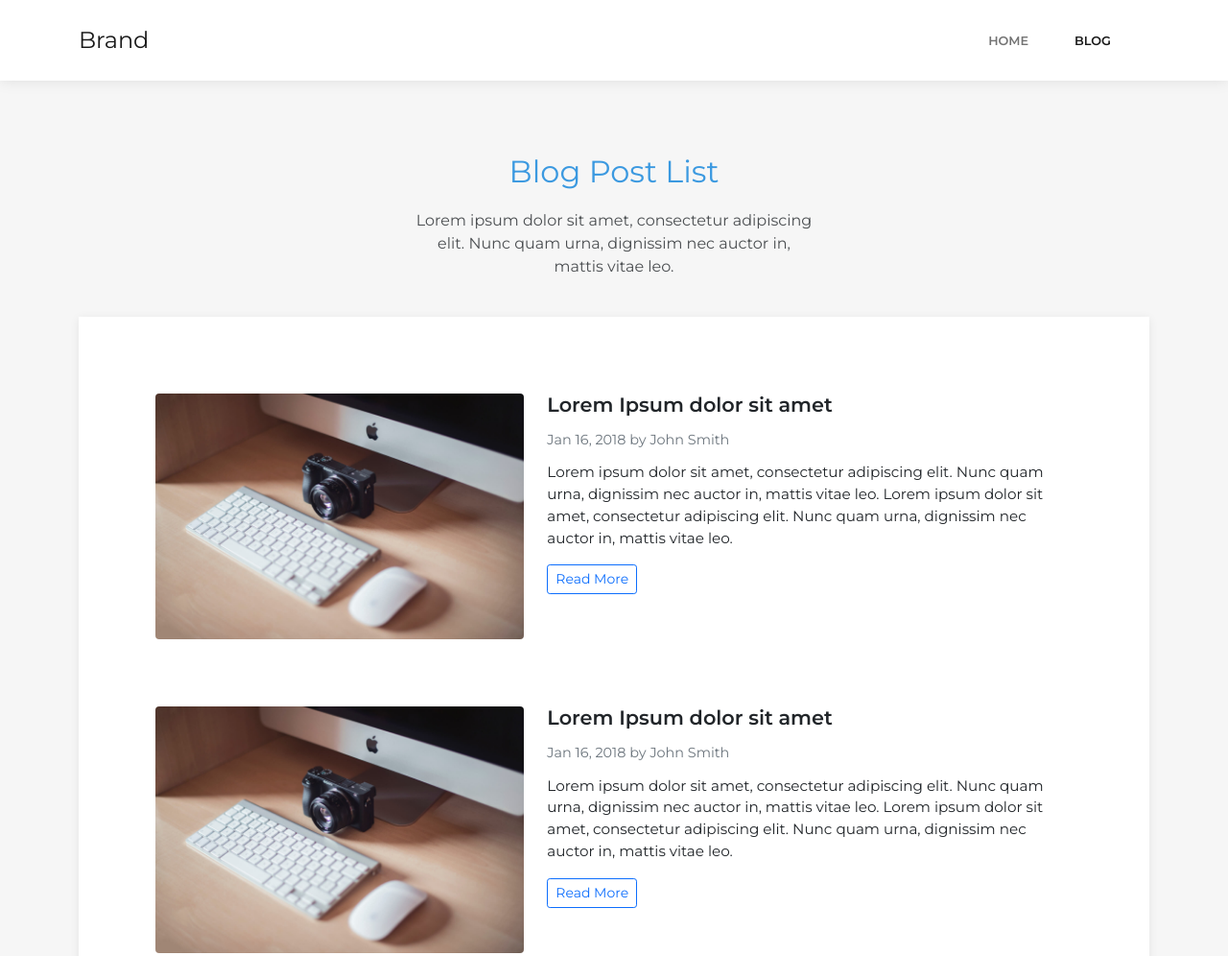
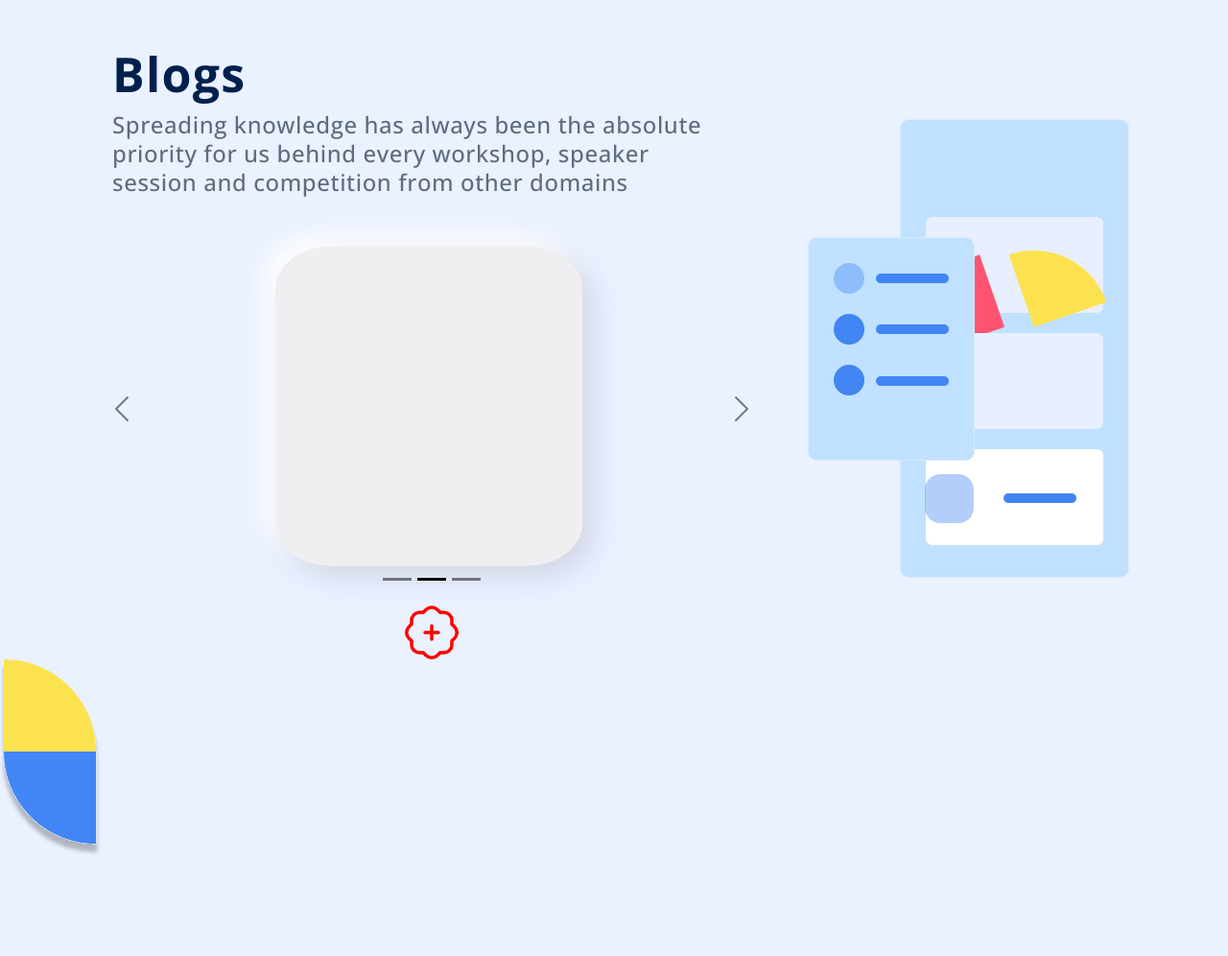
Before and after one commit to buggsaff/club-website-2.0-1, a plain HTML site: page blog-post-list.html in a window 1280 px wide. Shown: the top 996 px of the page at 96% size. After the commit the page ends 892 px from the top, so only its background shows below. Drawn offline with nearby package versions, Linux system fonts and the light colour scheme; some packages are replaced by stand-ins of ours; a script that the page names is missing.

Commit message:
blogs portion added

```diff
--- /dev/null
+++ b/assets/css/gdsc.css
@@ -0,0 +1,39 @@
+@import url('https://fonts.googleapis.com/css2?family=Open+Sans:wght@700&display=swap');
+@import url('https://fonts.googleapis.com/css2?family=Open+Sans:wght@500&display=swap');
+#body1{
+  background-color: rgb(234,241,255);
+}
+#heading
+{
+  font-family: 'Open Sans', sans-serif;
+  font-style: normal;
+  font-weight: bolder;
+  font-size: 50px;
+  line-height: 59px;
+  letter-spacing: 1.31px;
+  color: #00214D;
+}
+#paragraph
+{
+  font-family: 'Open Sans', sans-serif;
+  font-style: normal;
+  font-weight: normal;
+  font-size: 24px;
+  line-height: 30px;
+  text-align: justify;
+  letter-spacing: 0.59375px;
+  color: #5F6C7D;
+}
+#images
+{
+  height:410px;
+}
+.anchor1
+{
+  text-decoration: none;
+  color:red;
+}
+.row1
+{
+  padding-left: 35px;
+}
--- a/blog-post-list.html
+++ b/blog-post-list.html
@@ -1,125 +1,91 @@
-<!DOCTYPE html>
-<html>
-
+<html lang="en">
   <head>
     <meta charset="utf-8">
-    <meta name="viewport" content="width=device-width, initial-scale=1.0, shrink-to-fit=no">
-    <title>Blog - Brand</title>
-    <link rel="stylesheet" href="/assets/bootstrap/css/bootstrap.min.css?h=95f02de17a7ee478020e31492239cb61">
-    <link rel="stylesheet" href="https://fonts.googleapis.com/css?family=Montserrat:400,400i,700,700i,600,600i">
-    <link rel="stylesheet" href="/assets/fonts/simple-line-icons.min.css?h=34f9b351b7076f97babcdac3c1081100">
-    <link rel="stylesheet" href="https://cdnjs.cloudflare.com/ajax/libs/baguettebox.js/1.10.0/baguetteBox.min.css">
-    <link rel="stylesheet" href="/assets/css/vanilla-zoom.min.css?h=e737f76df021b46fa7180f48799a5d20">
+    <meta name="viewport" content="width=device-width, initial-scale=1">
+    <link rel="stylesheet" href="assets\css\gdsc.css">
+    <link href="https://cdn.jsdelivr.net/npm/bootstrap@5.1.3/dist/css/bootstrap.min.css" rel="stylesheet" integrity="sha384-1BmE4kWBq78iYhFldvKuhfTAU6auU8tT94WrHftjDbrCEXSU1oBoqyl2QvZ6jIW3" crossorigin="anonymous">
+    <title>Blogs</title>
   </head>
-
-<body>
-    <nav class="navbar navbar-light navbar-expand-lg fixed-top bg-white clean-navbar">
-        <div class="container"><a class="navbar-brand logo" href="#">Brand</a><button data-bs-toggle="collapse" class="navbar-toggler" data-bs-target="#navcol-1"><span class="visually-hidden">Toggle navigation</span><span class="navbar-toggler-icon"></span></button>
-            <div class="collapse navbar-collapse" id="navcol-1">
-                <ul class="navbar-nav ms-auto">
-                    <li class="nav-item"><a class="nav-link" href="/index.html">Home</a></li>
-                    <li class="nav-item"><a class="nav-link active" href="/blog-post-list.html">Blog</a></li>
-                </ul>
+  <body id="body1">
+  <div class="container">
+    <div class="row">
+      <div class="col-md-8 pt-5">
+        <div class="row row1">
+          <h2 id="heading">Blogs</h2>
+          <p id="paragraph">Spreading knowledge has always been the absolute <br>priority for us behind every workshop, speaker <br>session and competition from other domains</p>
+        </div>
+        <div class="row">
+          <div id="carouselExampleDark" class="carousel carousel-dark slide" data-bs-ride="carousel">
+  <div class="carousel-indicators">
+    <button type="button" data-bs-target="#carouselExampleDark" data-bs-slide-to="0" class="active" aria-current="true" aria-label="Slide 1"></button>
+    <button type="button" data-bs-target="#carouselExampleDark" data-bs-slide-to="1" aria-label="Slide 2"></button>
+    <button type="button" data-bs-target="#carouselExampleDark" data-bs-slide-to="2" aria-label="Slide 3"></button>
+  </div>
+  <div class="carousel-inner">
+    <div class="carousel-item active" data-bs-interval="3000">
+      <img id="images" src="assets\img\Group 60.svg" class="d-block w-100" alt="...">
+      <div class="carousel-caption d-none d-md-block">
       </div>
     </div>
-    </nav>
-    <main class="page blog-post-list">
-        <section class="clean-block clean-blog-list dark">
-            <div class="container">
-                <div class="block-heading">
-                    <h2 class="text-info">Blog Post List</h2>
-                    <p>Lorem ipsum dolor sit amet, consectetur adipiscing elit. Nunc quam urna, dignissim nec auctor in, mattis vitae leo.</p>
+    <div class="carousel-item" data-bs-interval="3000">
+      <img id="images" src="assets\img\Group 60.svg" class="d-block w-100" alt="...">
+      <div class="carousel-caption d-none d-md-block">
       </div>
-                <div class="block-content">
-                    <div class="clean-blog-post">
-                        <div class="row">
-                            <div class="col-lg-5"><img class="rounded img-fluid" src="/assets/img/tech/image4.jpg?h=0adc0de9a17a7caea6b8641f5d6ae02c"></div>
-                            <div class="col-lg-7">
-                                <h3>Lorem Ipsum dolor sit amet</h3>
-                                <div class="info"><span class="text-muted">Jan 16, 2018 by&nbsp;<a href="#">John Smith</a></span></div>
-                                <p>Lorem ipsum dolor sit amet, consectetur adipiscing elit. Nunc quam urna, dignissim nec auctor in, mattis vitae leo. Lorem ipsum dolor sit amet, consectetur adipiscing elit. Nunc quam urna, dignissim nec auctor in, mattis vitae leo.</p><button class="btn btn-outline-primary btn-sm" type="button">Read More</button>
+    </div>
+    <div class="carousel-item data-bs-interval="3000"">
+      <img id="images" src="assets\img\Group 60.svg" class="d-block w-100" alt="...">
+      <div class="carousel-caption d-none d-md-block">
       </div>
     </div>
   </div>
-                    <div class="clean-blog-post">
-                        <div class="row">
-                            <div class="col-lg-5"><img class="rounded img-fluid" src="/assets/img/tech/image4.jpg?h=0adc0de9a17a7caea6b8641f5d6ae02c"></div>
-                            <div class="col-lg-7">
-                                <h3>Lorem Ipsum dolor sit amet</h3>
-                                <div class="info"><span class="text-muted">Jan 16, 2018 by&nbsp;<a href="#">John Smith</a></span></div>
-                                <p>Lorem ipsum dolor sit amet, consectetur adipiscing elit. Nunc quam urna, dignissim nec auctor in, mattis vitae leo. Lorem ipsum dolor sit amet, consectetur adipiscing elit. Nunc quam urna, dignissim nec auctor in, mattis vitae leo.</p><button class="btn btn-outline-primary btn-sm" type="button">Read More</button>
+  <button class="carousel-control-prev" type="button" data-bs-target="#carouselExampleDark" data-bs-slide="prev">
+    <span class="carousel-control-prev-icon" aria-hidden="true"></span>
+    <span class="visually-hidden">Previous</span>
+  </button>
+  <button class="carousel-control-next" type="button" data-bs-target="#carouselExampleDark" data-bs-slide="next">
+    <span class="carousel-control-next-icon" aria-hidden="true"></span>
+    <span class="visually-hidden">Next</span>
+  </button>
+
+</div>
+        </div>
+        <center>
+
+  <a class="anchor1" href="#" target="_blank" data-bs-toggle="tooltip" data-bs-placement="left" title="Click to see more blogs">  <svg xmlns="http://www.w3.org/2000/svg" width="56" height="56" fill="currentColor" class="bi bi-patch-plus" viewBox="0 0  16 16">
+<path fill-rule="evenodd" d="M8 5.5a.5.5 0 0 1 .5.5v1.5H10a.5.5 0 0 1 0 1H8.5V10a.5.5 0 0 1-1 0V8.5H6a.5.5 0 0 1 0-1h1.5V6a.5.5 0 0 1 .5-.5z"/>
+<path d="m10.273 2.513-.921-.944.715-.698.622.637.89-.011a2.89 2.89 0 0 1 2.924 2.924l-.01.89.636.622a2.89 2.89 0 0 1 0 4.134l-.637.622.011.89a2.89 2.89 0 0 1-2.924 2.924l-.89-.01-.622.636a2.89 2.89 0 0 1-4.134 0l-.622-.637-.89.011a2.89 2.89 0 0 1-2.924-2.924l.01-.89-.636-.622a2.89 2.89 0 0 1 0-4.134l.637-.622-.011-.89a2.89 2.89 0 0 1 2.924-2.924l.89.01.622-.636a2.89 2.89 0 0 1 4.134 0l-.715.698a1.89 1.89 0 0 0-2.704 0l-.92.944-1.32-.016a1.89 1.89 0 0 0-1.911 1.912l.016 1.318-.944.921a1.89 1.89 0 0 0 0 2.704l.944.92-.016 1.32a1.89 1.89 0 0 0 1.912 1.911l1.318-.016.921.944a1.89 1.89 0 0 0 2.704 0l.92-.944 1.32.016a1.89 1.89 0 0 0 1.911-1.912l-.016-1.318.944-.921a1.89 1.89 0 0 0 0-2.704l-.944-.92.016-1.32a1.89 1.89 0 0 0-1.912-1.911l-1.318.016z"/>
+</svg></a>
+  </center>
+        </div>
+
+      <div class="col-md-4 pt-5">
+        <svg width="335" height="630" viewBox="0 0 335 478" fill="none" xmlns="http://www.w3.org/2000/svg">
+<path d="M96 9.98607C96 4.47092 100.471 0 105.986 0H325.014C330.529 0 335 4.47092 335 9.98607V468.014C335 473.529 330.529 478 325.014 478H105.986C100.471 478 96 473.529 96 468.014V9.98607Z" fill="#C0E1FF"/>
+<path fill-rule="evenodd" clip-rule="evenodd" d="M325.014 0.665738H105.986C100.839 0.665738 96.6657 4.8386 96.6657 9.98607V468.014C96.6657 473.161 100.839 477.334 105.986 477.334H325.014C330.161 477.334 334.334 473.161 334.334 468.014V9.98607C334.334 4.83859 330.161 0.665738 325.014 0.665738ZM105.986 0C100.471 0 96 4.47092 96 9.98607V468.014C96 473.529 100.471 478 105.986 478H325.014C330.529 478 335 473.529 335 468.014V9.98607C335 4.47092 330.529 0 325.014 0H105.986Z" fill="#E1F2FF"/>
+<path d="M123 108.667C123 104.985 125.969 102 129.631 102H301.369C305.031 102 308 104.985 308 108.667V195.333C308 199.015 305.031 202 301.369 202H129.631C125.969 202 123 199.015 123 195.333V108.667Z" fill="#E8EFFE"/>
+<path d="M123 350.667C123 346.985 125.969 344 129.631 344H301.369C305.031 344 308 346.985 308 350.667V437.333C308 441.015 305.031 444 301.369 444H129.631C125.969 444 123 441.015 123 437.333V350.667Z" fill="white"/>
+<path d="M204 395C204 392.239 206.239 390 209 390H275C277.761 390 280 392.239 280 395C280 397.761 277.761 400 275 400H209C206.239 400 204 397.761 204 395Z" fill="#4285F4"/>
+<path opacity="0.395717" d="M122 386.105C122 377.211 129.211 370 138.105 370H156.895C165.789 370 173 377.211 173 386.105V404.895C173 413.789 165.789 421 156.895 421H138.105C129.211 421 122 413.789 122 404.895V386.105Z" fill="#4285F4"/>
+<path d="M204 275C204 272.239 206.239 270 209 270H275C277.761 270 280 272.239 280 275C280 277.761 277.761 280 275 280H209C206.239 280 204 277.761 204 275Z" fill="#00EBC7"/>
+<path d="M209.651 141.303C251.386 126.933 296.867 149.115 311.237 190.85L235.671 216.869L209.651 141.303Z" fill="#FDE24F"/>
+<path d="M129.469 242.889C115.099 201.155 137.281 155.674 179.016 141.303L205.035 216.87L129.469 242.889Z" fill="#FF5470"/>
+<path d="M123 229.667C123 225.985 125.969 223 129.631 223H301.369C305.031 223 308 225.985 308 229.667V316.333C308 320.015 305.031 323 301.369 323H129.631C125.969 323 123 320.015 123 316.333V229.667Z" fill="#E8EFFE"/>
+<path opacity="0.395717" d="M103 266.105C103 257.211 110.211 250 119.105 250H137.895C146.789 250 154 257.211 154 266.105V284.895C154 293.789 146.789 301 137.895 301H119.105C110.211 301 103 293.789 103 284.895V266.105Z" fill="#00EBC7"/>
+<path d="M0 133.014C0 127.484 4.47715 123 10 123H164C169.523 123 174 127.484 174 133.014V345.986C174 351.516 169.523 356 164 356H10C4.47715 356 0 351.516 0 345.986V133.014Z" fill="#C0E1FF"/>
+<path fill-rule="evenodd" clip-rule="evenodd" d="M164 123.668H10C4.84534 123.668 0.666667 127.852 0.666667 133.014V345.986C0.666667 351.148 4.84534 355.332 10 355.332H164C169.155 355.332 173.333 351.148 173.333 345.986V133.014C173.333 127.852 169.155 123.668 164 123.668ZM10 123C4.47715 123 0 127.484 0 133.014V345.986C0 351.516 4.47715 356 10 356H164C169.523 356 174 351.516 174 345.986V133.014C174 127.484 169.523 123 164 123H10Z" fill="#E2F2FF"/>
+<path opacity="0.395717" d="M27 166C27 157.163 34.1634 150 43 150C51.8366 150 59 157.163 59 166C59 174.837 51.8366 182 43 182C34.1634 182 27 174.837 27 166Z" fill="#4285F4"/>
+<path d="M71 166C71 163.239 73.2386 161 76 161H142C144.761 161 147 163.239 147 166C147 168.761 144.761 171 142 171H76C73.2386 171 71 168.761 71 166Z" fill="#4285F4"/>
+<path d="M27 219C27 210.163 34.1634 203 43 203C51.8366 203 59 210.163 59 219C59 227.837 51.8366 235 43 235C34.1634 235 27 227.837 27 219Z" fill="#4285F4"/>
+<path d="M71 219C71 216.239 73.2386 214 76 214H142C144.761 214 147 216.239 147 219C147 221.761 144.761 224 142 224H76C73.2386 224 71 221.761 71 219Z" fill="#4285F4"/>
+<path d="M27 272C27 263.163 34.1634 256 43 256C51.8366 256 59 263.163 59 272C59 280.837 51.8366 288 43 288C34.1634 288 27 280.837 27 272Z" fill="#4285F4"/>
+<path d="M71 273C71 270.239 73.2386 268 76 268H142C144.761 268 147 270.239 147 273C147 275.761 144.761 278 142 278H76C73.2386 278 71 275.761 71 273Z" fill="#4285F4"/>
+</svg>
       </div>
     </div>
   </div>
-                    <div class="clean-blog-post">
-                        <div class="row">
-                            <div class="col-lg-5"><img class="rounded img-fluid" src="/assets/img/tech/image4.jpg?h=0adc0de9a17a7caea6b8641f5d6ae02c"></div>
-                            <div class="col-lg-7">
-                                <h3>Lorem Ipsum dolor sit amet</h3>
-                                <div class="info"><span class="text-muted">Jan 16, 2018 by&nbsp;<a href="#">John Smith</a></span></div>
-                                <p>Lorem ipsum dolor sit amet, consectetur adipiscing elit. Nunc quam urna, dignissim nec auctor in, mattis vitae leo. Lorem ipsum dolor sit amet, consectetur adipiscing elit. Nunc quam urna, dignissim nec auctor in, mattis vitae leo.</p><button class="btn btn-outline-primary btn-sm" type="button">Read More</button>
-                            </div>
-                        </div>
-                    </div>
-                    <div class="clean-blog-post">
-                        <div class="row">
-                            <div class="col-lg-5"><img class="rounded img-fluid" src="/assets/img/tech/image4.jpg?h=0adc0de9a17a7caea6b8641f5d6ae02c"></div>
-                            <div class="col-lg-7">
-                                <h3>Lorem Ipsum dolor sit amet</h3>
-                                <div class="info"><span class="text-muted">Jan 16, 2018 by&nbsp;<a href="#">John Smith</a></span></div>
-                                <p>Lorem ipsum dolor sit amet, consectetur adipiscing elit. Nunc quam urna, dignissim nec auctor in, mattis vitae leo. Lorem ipsum dolor sit amet, consectetur adipiscing elit. Nunc quam urna, dignissim nec auctor in, mattis vitae leo.</p><button class="btn btn-outline-primary btn-sm" type="button">Read More</button>
-                            </div>
-                        </div>
-                    </div>
-                </div>
-            </div>
-        </section>
-    </main><!-- Start: Footer Dark -->
-    <footer class="page-footer dark">
-        <div class="container">
-            <div class="row">
-                <div class="col-sm-3">
-                    <h5>Get started</h5>
-                    <ul>
-                        <li><a href="#">Home</a></li>
-                        <li><a href="#">Sign up</a></li>
-                        <li><a href="#">Downloads</a></li>
-                    </ul>
-                </div>
-                <div class="col-sm-3">
-                    <h5>About us</h5>
-                    <ul>
-                        <li><a href="#">Company Information</a></li>
-                        <li><a href="#">Contact us</a></li>
-                        <li><a href="#">Reviews</a></li>
-                    </ul>
-                </div>
-                <div class="col-sm-3">
-                    <h5>Support</h5>
-                    <ul>
-                        <li><a href="#">FAQ</a></li>
-                        <li><a href="#">Help desk</a></li>
-                        <li><a href="#">Forums</a></li>
-                    </ul>
-                </div>
-                <div class="col-sm-3">
-                    <h5>Legal</h5>
-                    <ul>
-                        <li><a href="#">Terms of Service</a></li>
-                        <li><a href="#">Terms of Use</a></li>
-                        <li><a href="#">Privacy Policy</a></li>
-                    </ul>
-                </div>
-            </div>
-        </div>
-        <div class="footer-copyright">
-            <p>© 2021 Copyright Text</p>
-        </div>
-    </footer><!-- End: Footer Dark -->
-    <script src="/assets/bootstrap/js/bootstrap.min.js?h=06ed58a0080308e1635633c2fd9a56a3"></script>
-    <script src="https://cdnjs.cloudflare.com/ajax/libs/baguettebox.js/1.10.0/baguetteBox.min.js"></script>
-    <script src="/assets/js/vanilla-zoom.js?h=6a37ea9c996b05f763161c73127d66bc"></script>
-    <script src="/assets/js/theme.js?h=a083aeb15550c5e1266c666e8a5846d9"></script>
+
+<img src="assets\img\Group 110-1.svg" alt="">
+    <script src="https://cdn.jsdelivr.net/npm/bootstrap@5.1.3/dist/js/bootstrap.bundle.min.js" integrity="sha384-ka7Sk0Gln4gmtz2MlQnikT1wXgYsOg+OMhuP+IlRH9sENBO0LRn5q+8nbTov4+1p" crossorigin="anonymous"></script>
+
   </body>
-
 </html>
```
Also changed, not shown: assets/img/Group 110-1.svg (added), assets/img/Group 60.svg (added). Lines whose indentation alone changed are shown as unchanged.
